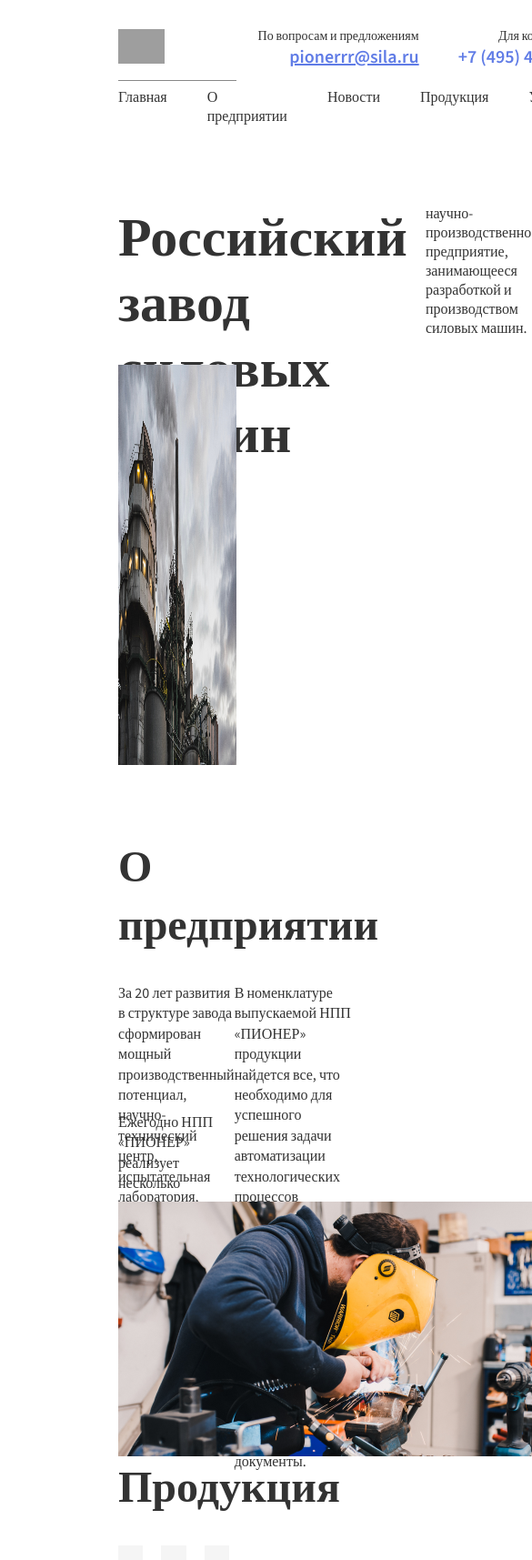
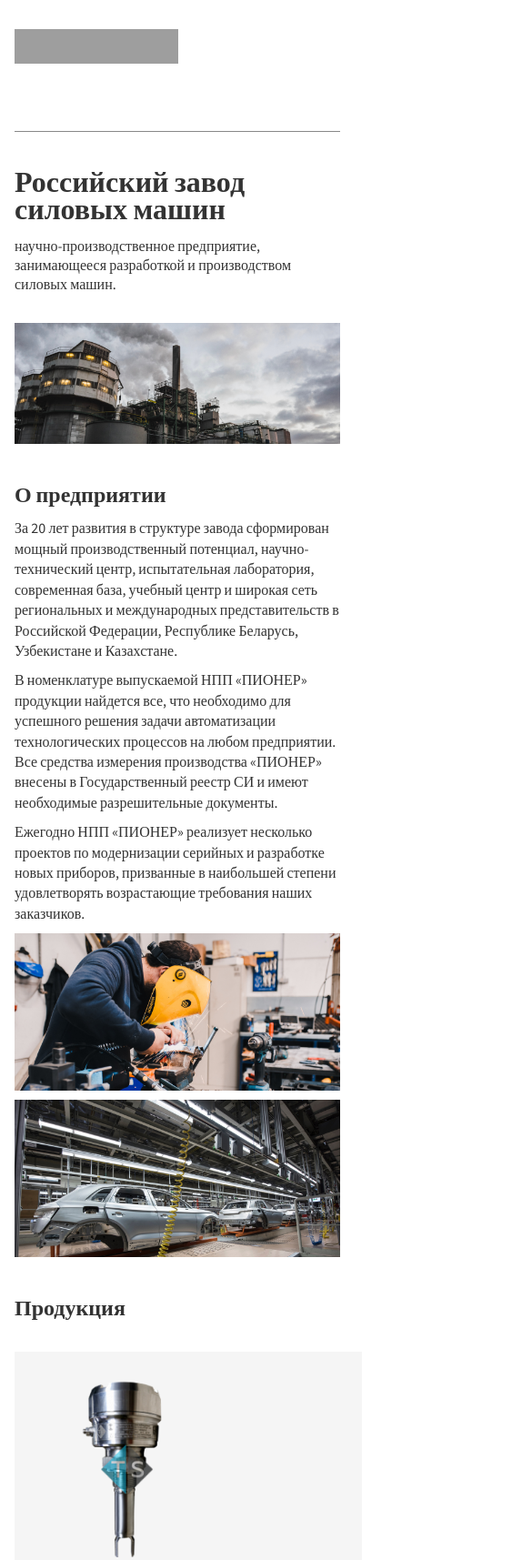
Before and after one commit to timnyphop/Pioner-layout, a plain HTML site: page index.html in a window 390 px wide. Shown: the top 1715 px of the page at 91% size, 585 px wide, since content can reach past the window. Drawn offline with nearby package versions, Linux system fonts and the light colour scheme; grey boxes are pictures that could not be loaded.

Commit message:
basic adaptive for mobile

```diff
--- a/style.css
+++ b/style.css
@@ -166,9 +166,7 @@ html {
 }
 .about {
   width: 100%;
-  height: 100%;
-  max-height: 602px;
-
+  height: auto;
   display: flex;
   flex-direction: column;
   gap: 32px;
@@ -176,41 +174,40 @@ html {
 
 .about__block-text-information-top {
   width: 100%;
-  height: 100%;
-
-  max-height: 110px;
+  height: auto;
   display: flex;
   justify-content: space-between;
 }
 .about__text-top {
   max-width: 580px;
-  max-height: 110px;
+  height: auto;
   font-size: 16px;
   font-weight: 400;
   line-height: 22.4px;
 }
 .about__text-bottom {
   max-width: 580px;
-  max-height: 66px;
+  height: auto;
   font-size: 16px;
   font-weight: 400;
   line-height: 22.4px;
 }
 .about__block-img {
   width: 100%;
-  height: 100%;
-  max-height: 280px;
+  height: auto;
+
   display: flex;
   justify-content: space-between;
 }
 .about__img {
-  max-width: 580px;
-  max-height: 280px;
+  width: 580px;
+
+  height: auto;
 }
 .products {
   width: 100%;
   height: 100%;
-  max-height: 985px;
+  max-height: auto;
   display: flex;
   flex-direction: column;
 }
@@ -220,7 +217,7 @@ html {
   margin-top: 32px;
   display: flex;
   flex-wrap: wrap;
-  justify-content: flex-start;
+  justify-content: space-between;
   gap: 20px;
 }
 .products__card {
@@ -277,7 +274,7 @@ html {
   height: 100%;
   display: flex;
   margin-top: 32px;
-  justify-content: flex-start;
+  justify-content: space-between;
   gap: 20px;
 }
 .news-card {
@@ -329,7 +326,8 @@ html {
 }
 .footer {
   width: 100%;
-  max-height: 361px;
+  height: 100%;
+  max-height: auto;
   margin-top: 80px;
   display: flex;
   flex-direction: column;
@@ -339,7 +337,7 @@ html {
 }
 .footer__block-content {
   width: 100%;
-  height: 100%;
+  height: auto;
   display: flex;
   justify-content: space-between;
 }
@@ -354,8 +352,7 @@ html {
 .footer__block-nav-column {
   max-width: 155px;
   height: 100%;
-  max-height: 210px;
-
+  max-height: auto;
   gap: 24px;
   display: flex;
   flex-direction: column;
@@ -375,3 +372,103 @@ html {
   font-weight: 400;
   color: #fff;
 }
+@media screen and (max-width: 1024px) {
+  .container {
+    padding: 0 16px;
+    gap: 40px;
+  }
+  .header__block-bottom {
+    display: none;
+  }
+  .header__block-contact {
+    display: none;
+  }
+  .banner__img {
+    display: block;
+    width: 100%;
+    height: auto;
+  }
+  .banner {
+    height: auto;
+    gap: 0px;
+  }
+  .banner__block-text {
+    flex-direction: column;
+
+    gap: 15px;
+  }
+  .banner__text {
+    width: 100%;
+    height: 100%;
+    max-height: auto;
+    margin-top: 0px;
+  }
+  .text__title-bold {
+    width: 100%;
+    height: 100%;
+    max-height: 150px;
+    font-size: 32px;
+    line-height: 30px;
+  }
+  .text-title {
+    font-size: 24px;
+  }
+  .about {
+    gap: 10px;
+    height: auto;
+  }
+  .about__block-text-information-top {
+    height: auto;
+    flex-direction: column;
+    gap: 10px;
+  }
+  .about__text-top {
+    height: auto;
+  }
+  .about__text-bottom {
+    height: auto;
+  }
+  .about__img {
+    width: 100%;
+    height: auto;
+    max-height: auto;
+  }
+  .about__block-img {
+    height: auto;
+    flex-direction: column;
+    max-height: auto;
+    gap: 10px;
+  }
+  .products__block-card {
+    max-height: auto;
+  }
+  .products {
+    max-height: auto;
+  }
+  .products__card,
+  .news-card {
+    width: 100%; /* Карточки занимают всю ширину */
+    max-height: auto; /* Убираем ограничение по высоте */
+  }
+
+  .products__block-card,
+  .news__block-card {
+    flex-direction: column; /* Выстраиваем карточки в одну колонку */
+    gap: 20px; /* Отступы между карточками */
+  }
+  .footer-data {
+    display: none;
+  }
+  .footer__block-content {
+    height: 100%;
+    flex-direction: column;
+    gap: 20px;
+    max-height: auto;
+  }
+  .footer__block-nav {
+    flex-wrap: wrap;
+    width: 100%;
+    height: auto;
+    gap: 20px;
+  }
+}
```
